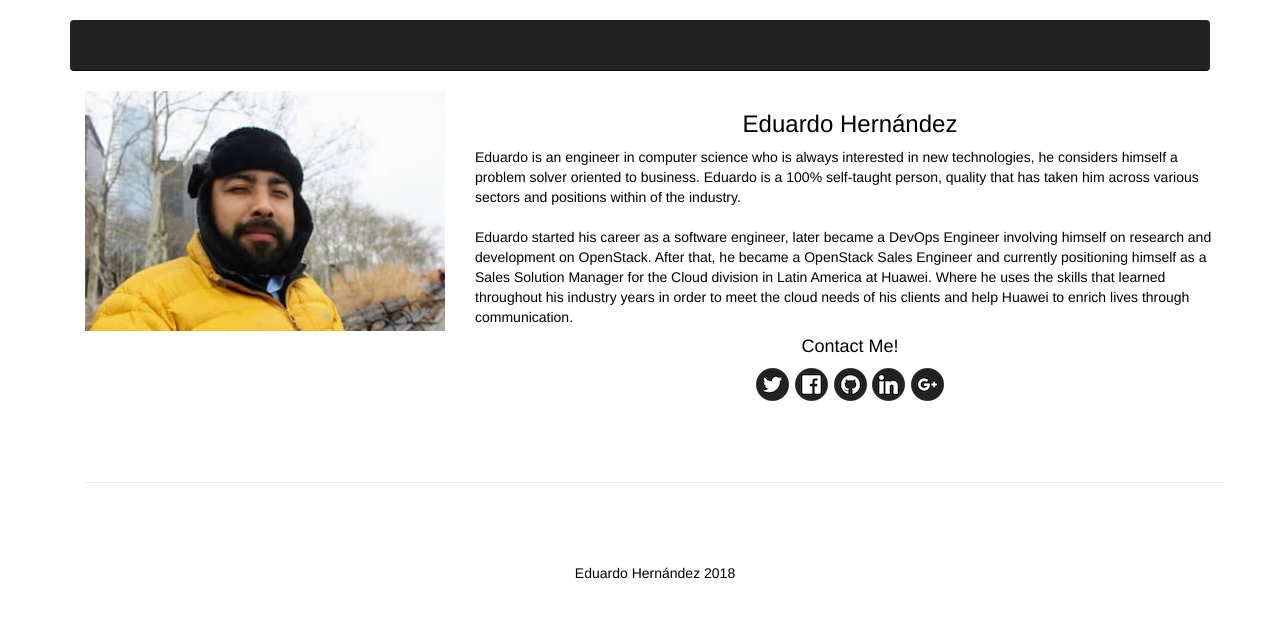
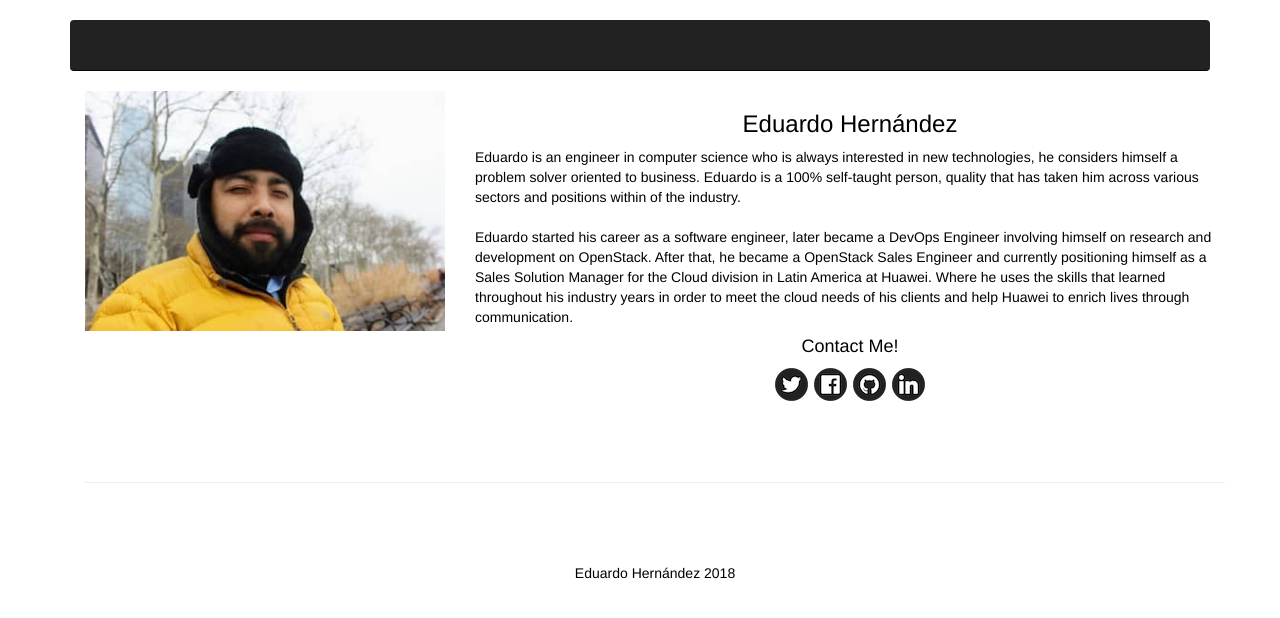
Before and after one commit to Borre/bor.re, a plain HTML site: page index.html in a window 1280 px wide. Drawn offline with Linux system fonts and the light colour scheme.

Commit message:
bye bye google+

```diff
--- a/index.html
+++ b/index.html
@@ -59,7 +59,6 @@
                 <a href="https://www.facebook.com/EHernandezC" target="_blank"><img src="img/facebook.png" width="35px" alt="I don't really use this too often"></a>
                 <a href="https://github.com/Borre" target="_blank"><img src="img/github.png" width="35px" alt="My code!"></a>
                 <a href="https://www.linkedin.com/in/ehernandezc/" target="_blank"><img src="img/linkedin.png" width="35px" alt="Stuff for recruiters"></a>
-                <a href="https://plus.google.com/+EduardoHern%C3%A1ndez87" target="_blank"><img src="img/google.png" width="35px" alt="it's almost dead but, why not?"></a>
               </div>
             </div>
           </div>
```
